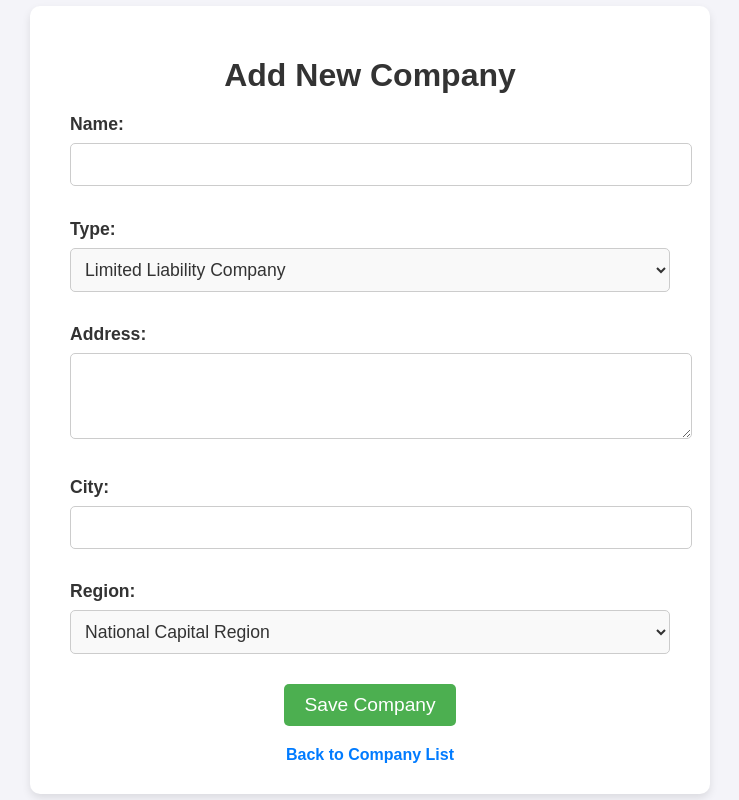
After one commit to lpeter29/Company_Application_Form, a Django app: page /company/add/ in a window 1280 px wide. The commit adds this page. Shown: the whole page, without its empty margins (270-1009 px from the left). Run offline with Django 5.2, Linux system fonts and the light colour scheme.

Commit message:
BigAdjustment

```diff
--- /dev/null
+++ b/company/forms.py
@@ -0,0 +1,7 @@
+from django import forms
+from .models import Company
+
+class CompanyForm(forms.ModelForm):
+    class Meta:
+        model = Company
+        fields = ['name', 'type', 'address', 'city', 'region']
--- /dev/null
+++ b/company/templates/add_company.html
@@ -0,0 +1,161 @@
+<!DOCTYPE html>
+<html lang="en">
+<head>
+    <meta charset="UTF-8">
+    <title>Add Company</title>
+    <style>
+        body {
+            font-family: Arial, sans-serif;
+            background-color: #f4f4f9;
+            margin: 0;
+            padding: 0;
+            display: flex;
+            justify-content: center;
+            align-items: center;
+            min-height: 100vh;
+        }
+
+        .container {
+            background-color: #ffffff;
+            border-radius: 10px;
+            box-shadow: 0 4px 8px rgba(0, 0, 0, 0.1);
+            padding: 30px 40px;
+            width: 100%;
+            max-width: 600px;
+            text-align: center;
+        }
+
+        h1 {
+            color: #333;
+            font-size: 2em;
+            margin-bottom: 20px;
+        }
+
+        p {
+            font-size: 1.1em;
+            margin-bottom: 15px;
+            text-align: left;
+        }
+
+        label {
+            font-weight: bold;
+            display: block;
+            margin-bottom: 8px;
+            color: #333;
+        }
+
+        input, textarea, select {
+            width: 100%;
+            padding: 10px;
+            margin-bottom: 15px;
+            border: 1px solid #ccc;
+            border-radius: 5px;
+            font-size: 1em;
+            color: #333;
+        }
+
+        textarea {
+            resize: vertical;
+        }
+
+        select {
+            background-color: #f9f9f9;
+        }
+
+        button {
+            background-color: #4CAF50;
+            color: white;
+            padding: 10px 20px;
+            border: none;
+            border-radius: 5px;
+            font-size: 1.2em;
+            cursor: pointer;
+            transition: background-color 0.3s;
+        }
+
+        button:hover {
+            background-color: #45a049;
+        }
+
+        .back-link {
+            display: block;
+            margin-top: 20px;
+            color: #007bff;
+            font-weight: bold;
+            text-decoration: none;
+            text-align: center;
+        }
+
+        .back-link:hover {
+            text-decoration: underline;
+        }
+
+    </style>
+</head>
+<body>
+    <div class="container">
+        <h1>Add New Company</h1>
+
+        <form method="POST">
+            {% csrf_token %}
+
+            <!-- Company Name -->
+            <p>
+                <label for="id_name">Name:</label>
+                <input type="text" name="name" id="id_name" maxlength="100" required>
+            </p>
+
+            <!-- Company Type -->
+            <p>
+                <label for="id_type">Type:</label>
+                <select name="type" id="id_type" required>
+                    <option value="LLC">Limited Liability Company</option>
+                    <option value="CORP">Corporation</option>
+                    <option value="SOLE">Sole Proprietorship</option>
+                    <option value="PART">Partnership</option>
+                </select>
+            </p>
+
+            <!-- Company Address -->
+            <p>
+                <label for="id_address">Address:</label>
+                <textarea name="address" id="id_address" rows="4" maxlength="500" required></textarea>
+            </p>
+
+            <!-- City -->
+            <p>
+                <label for="id_city">City:</label>
+                <input type="text" name="city" id="id_city" maxlength="50" required>
+            </p>
+
+            <!-- Region -->
+            <p>
+                <label for="id_region">Region:</label>
+                <select name="region" id="id_region" required>
+                    <option value="NCR">National Capital Region</option>
+                    <option value="CAR">Cordillera Administrative Region</option>
+                    <option value="Region I">Ilocos Region</option>
+                    <option value="Region II">Cagayan Valley</option>
+                    <option value="Region III">Central Luzon</option>
+                    <option value="Region IV-A">CALABARZON</option>
+                    <option value="Region IV-B">MIMAROPA Region</option>
+                    <option value="Region V">Bicol Region</option>
+                    <option value="Region VI">Western Visayas</option>
+                    <option value="Region VII">Central Visayas</option>
+                    <option value="Region VIII">Eastern Visayas</option>
+                    <option value="Region IX">Zamboanga Peninsula</option>
+                    <option value="Region X">Northern Mindanao</option>
+                    <option value="Region XI">Davao Region</option>
+                    <option value="Region XII">SOCCSKSARGEN</option>
+                    <option value="Region XIII">Caraga</option>
+                    <option value="BARMM">Bangsamoro Autonomous Region in Muslim Mindanao</option>
+                </select>
+            </p>
+
+            <button type="submit">Save Company</button>
+
+            <a href="/company" class="back-link">Back to Company List</a>
+        </form>
+    </div>
+</body>
+</html>
--- a/company/urls.py
+++ b/company/urls.py
@@ -2,6 +2,7 @@ from django.urls import path
 from . import views
 
 urlpatterns = [
+    path('company/add/', views.add_company, name='add_company'),
     path('', views.main, name='main'),
     path('company/', views.company, name = 'company'),
     path('company/details/<int:id>', views.details, name='details'),
--- a/company/views.py
+++ b/company/views.py
@@ -1,6 +1,8 @@
 from django.template import loader
 from django.http import HttpResponse
 from .models import Company
+from django.shortcuts import render, redirect
+from .forms import CompanyForm
 
 
 def company(request):
@@ -10,6 +12,18 @@ def company(request):
         'mycompanies': mycompanies,
     }
     return HttpResponse(template.render(context, request))
+
+
+def add_company(request):
+    if request.method == 'POST':
+        form = CompanyForm(request.POST)  # Get the data from the form
+        if form.is_valid():  # Check if the form is valid
+            form.save()  # Save the company data to the database
+            return redirect('/company')  # Redirect to the master list page after saving
+    else:
+        form = CompanyForm()  # If it's a GET request, display the empty form
+
+    return render(request, 'add_company.html', {'form': form})
 
 def details(request, id):
     mycompany = Company.objects.get(id=id)
```
Also changed, not shown: company/templates/all_companies.html (+85 -13 lines), company/templates/details.html (+78 -12 lines), company/templates/index.html (+56 -3 lines), db.sqlite3.
